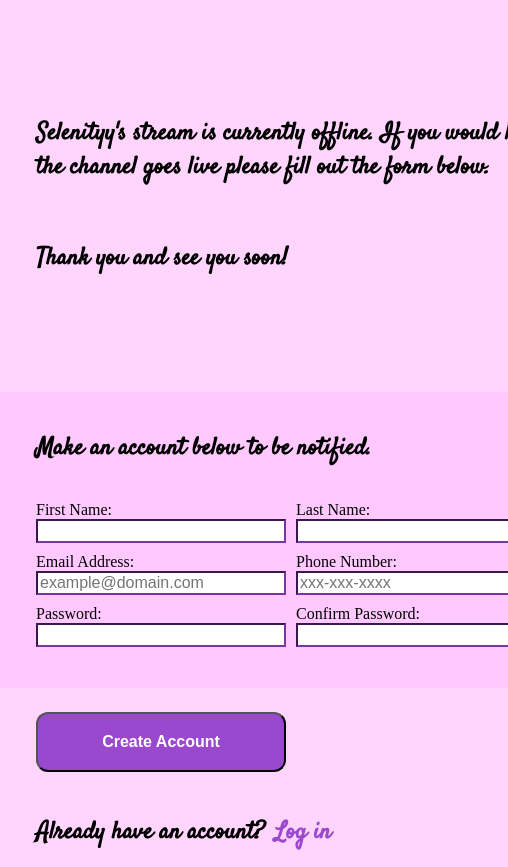
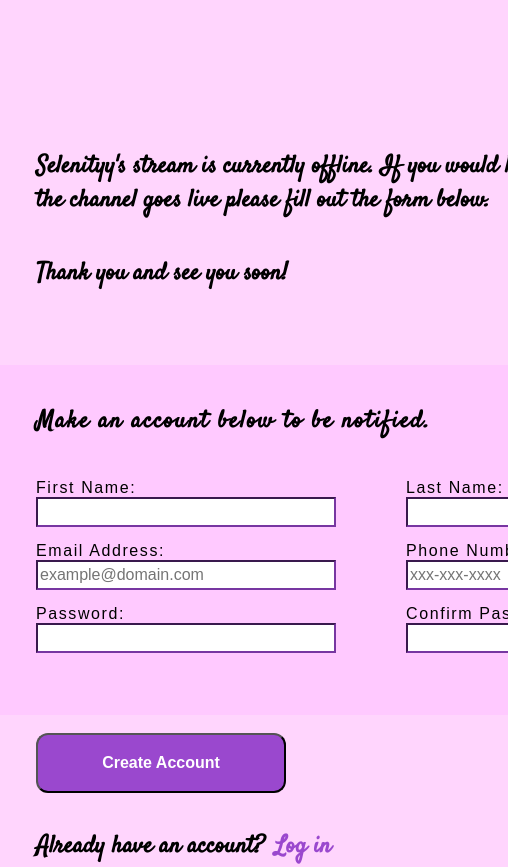
Before and after one commit to Selenityy/Sign-up_Form, a plain HTML site: page index.html in a window 1280 px wide. Shown: the top 867 px of the page, 772-1280 px from the left. Drawn offline with Linux system fonts and the light colour scheme.

Commit message:
Font decoration to the form body

```diff
--- a/styles.css
+++ b/styles.css
@@ -73,11 +73,16 @@ body {
 #right_header {
     display: flex;
     flex-direction: column;
-    justify-content: space-around;
+    justify-content: space-between;
     flex-wrap: wrap;
     padding-left: 40px;
     padding-right: 400px;
     height: 20%;
+}
+
+#stream {
+    display: flex;
+    padding-top: 75px;
 }
 
 /* #stream {
@@ -93,7 +98,9 @@ body {
     flex-direction: column;
     padding: 40px;
     background-color: #FFC9FF;
-    height: 20%;
+    height: 25%;
+    font-family: sans-serif;
+    letter-spacing: 0.1rem;
 }
 
 #survey_response {
@@ -118,9 +125,9 @@ ul {
 }
 
 li {
-    padding-top: 5px;
+    padding-top: 10px;
     padding-bottom: 5px;
-    padding-right: 10px;
+    padding-right: 70px;
 }
 
 label {
@@ -130,7 +137,8 @@ label {
 
 input {
     font: 1rem sans-serif;
-    width: 250px;
+    width: 300px;
+    height: 30px;
     box-sizing: border-box;
     border-color: #7736a1;
 }
@@ -145,7 +153,7 @@ input:valid {
 
 #footer_button {
     display: flex;
-    padding-top: 60px;
+    padding-top: 75px;
 }
 
 #right_footer {
```
